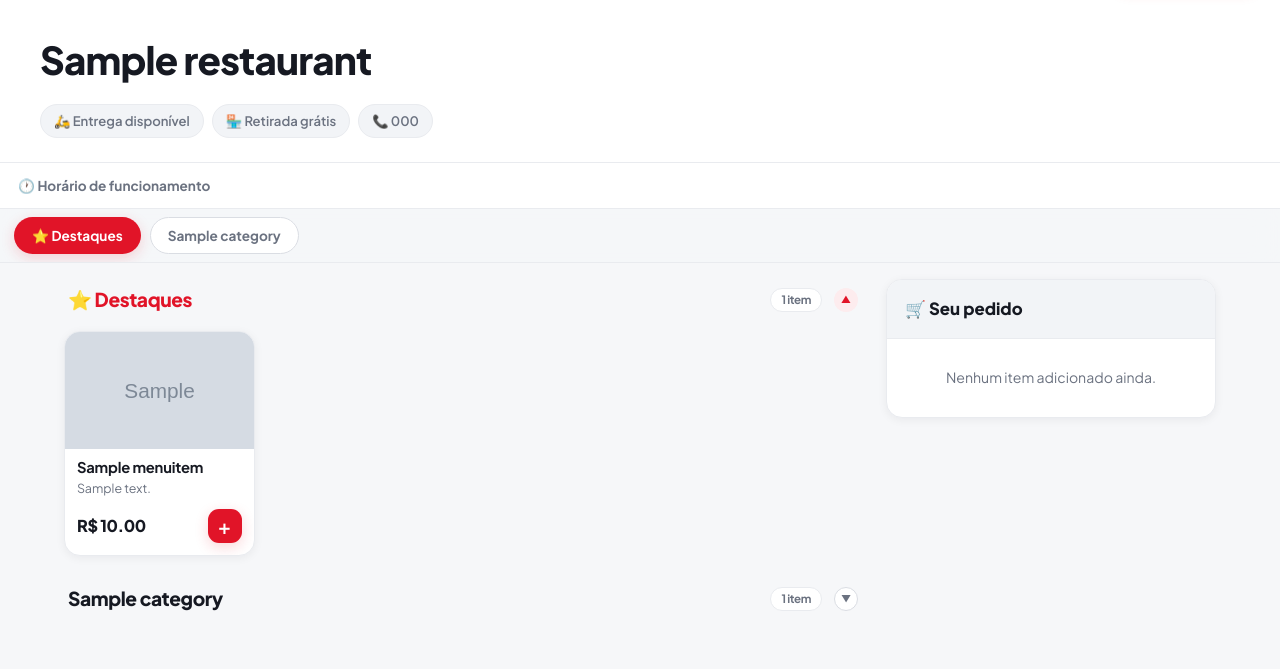
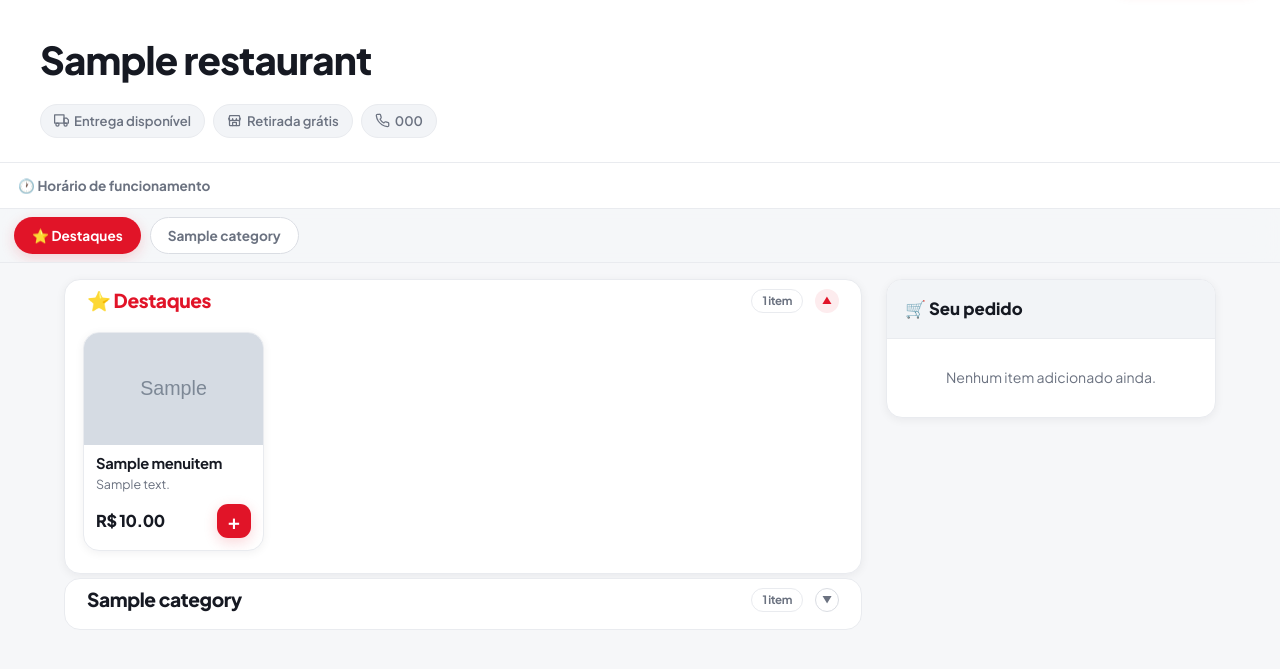
Before and after one commit to uWillianG/OnMenu, a Django app: page / in a window 1280 px wide. Shown: the part 64-733 px from the top of the page. Run offline with Django 5.2, Linux system fonts and the light colour scheme; tables that the repository leaves empty hold one stand-in row (values such as "Sample post"); grey boxes marked "Sample" are stand-in pictures.

Commit message:
Melhorias visuais

```diff
--- a/menu/management/commands/seed_menu.py
+++ b/menu/management/commands/seed_menu.py
@@ -10,12 +10,12 @@ class Command(BaseCommand):
     help = 'Cria dados de exemplo para uma hamburgueria brasileira.'
 
     def handle(self, *args, **options):
-        Restaurant.objects.exclude(slug='fabrica-hamburgueria').update(is_active=False)
+        Restaurant.objects.exclude(slug='minha-hamburgueria').update(is_active=False)
 
         restaurant, _ = Restaurant.objects.update_or_create(
-            slug='fabrica-hamburgueria',
+            slug='minha-hamburgueria',
             defaults={
-                'name': 'Fábrica Hamburgueria',
+                'name': 'Minha Hamburgueria',
                 'phone': '(41) 99999-0000',
                 'whatsapp_number': '5541999990000',
                 'address': 'Rua das Flores, 42 — Portão, Curitiba/PR',
--- a/static/css/styles.css
+++ b/static/css/styles.css
@@ -185,6 +185,9 @@ h1, h2, h3, p { overflow-wrap: anywhere; margin: 0; }
   color: var(--muted);
 }
 
+.hero-chip svg { width: 15px; height: 15px; flex-shrink: 0; }
+.hero-chip svg.chip-dot { width: 10px; height: 10px; }
+
 .hero-chip.open   { background: #ecfdf3; border-color: #c7f0d9; color: #15803d; }
 .hero-chip.closed { background: var(--primary-soft); border-color: #f7d4d8; color: var(--primary-dark); }
 
@@ -284,7 +287,17 @@ h1, h2, h3, p { overflow-wrap: anywhere; margin: 0; }
 
 /* ── Category accordion ─────────────────────────────────────── */
 .menu-section {
-  margin-bottom: 18px;
+  margin-bottom: 4px;
+  border: 1px solid var(--border);
+  border-radius: var(--radius);
+  background: var(--surface);
+  padding: 0 18px;
+  transition: border-color .15s, box-shadow .15s;
+}
+
+.menu-section[open] {
+  padding-bottom: 18px;
+  box-shadow: var(--shadow-sm);
 }
 
 .menu-section > summary {
@@ -1018,7 +1031,19 @@ h1, h2, h3, p { overflow-wrap: anywhere; margin: 0; }
   align-items: center;
   justify-content: center;
   font-size: 1.05rem;
-}
+  color: var(--muted);
+}
+
+.checkout-card-icon svg { width: 18px; height: 18px; }
+
+/* colored section-header chips (icon tint + soft matching background) */
+.checkout-card-icon.ico-amber  { color: #d97706; background: #fef3e2; }
+.checkout-card-icon.ico-blue   { color: #2563eb; background: #e8f0fe; }
+.checkout-card-icon.ico-red    { color: #e11428; background: #fdecee; }
+.checkout-card-icon.ico-violet { color: #7c3aed; background: #f1ebfd; }
+.checkout-card-icon.ico-green  { color: #059669; background: #e6f6ef; }
+.checkout-card-icon.ico-indigo { color: #4f46e5; background: #ecebfd; }
+.checkout-card-icon.ico-teal   { color: #0d9488; background: #e0f5f2; }
 
 /* selectable tiles (fulfillment / payment) */
 .select-tiles { display: grid; gap: 10px; }
@@ -1036,7 +1061,8 @@ h1, h2, h3, p { overflow-wrap: anywhere; margin: 0; }
 }
 
 .select-tile input { position: absolute; opacity: 0; pointer-events: none; }
-.select-tile-emoji { font-size: 1.3rem; line-height: 1; }
+.select-tile-emoji { display: flex; align-items: center; line-height: 1; color: var(--muted); }
+.select-tile-emoji svg { width: 22px; height: 22px; }
 .select-tile-text  { flex: 1; font-weight: 700; font-size: .95rem; }
 
 .select-tile-check {
--- a/templates/base.html
+++ b/templates/base.html
@@ -9,7 +9,7 @@
   <link rel="preconnect" href="https://fonts.googleapis.com">
   <link rel="preconnect" href="https://fonts.gstatic.com" crossorigin>
   <link href="https://fonts.googleapis.com/css2?family=Plus+Jakarta+Sans:wght@400;500;600;700;800&display=swap" rel="stylesheet">
-  <link rel="stylesheet" href="{% static 'css/styles.css' %}?v=20">
+  <link rel="stylesheet" href="{% static 'css/styles.css' %}?v=30">
 </head>
 <body>
 
--- a/templates/menu/menu_list.html
+++ b/templates/menu/menu_list.html
@@ -12,20 +12,20 @@
       <h1>{{ restaurant.name }}</h1>
       <div class="hero-chips">
         {% if restaurant.accepts_delivery %}
-          <span class="hero-chip">🛵 Entrega disponível</span>
+          <span class="hero-chip"><svg viewBox="0 0 24 24" fill="none" stroke="currentColor" stroke-width="2" stroke-linecap="round" stroke-linejoin="round"><rect x="1" y="3" width="15" height="13"/><polygon points="16 8 20 8 23 11 23 16 16 16 16 8"/><circle cx="5.5" cy="18.5" r="2.5"/><circle cx="18.5" cy="18.5" r="2.5"/></svg>Entrega disponível</span>
         {% endif %}
         {% if restaurant.accepts_pickup %}
-          <span class="hero-chip">🏪 Retirada grátis</span>
+          <span class="hero-chip"><svg viewBox="0 0 24 24" fill="none" stroke="currentColor" stroke-width="2" stroke-linecap="round" stroke-linejoin="round"><path d="M3 9l1.5-5h15L21 9"/><path d="M4 9v10a1 1 0 0 0 1 1h14a1 1 0 0 0 1-1V9"/><path d="M3 9a3 3 0 0 0 6 0 3 3 0 0 0 6 0 3 3 0 0 0 6 0"/><path d="M9 20v-5h6v5"/></svg>Retirada grátis</span>
         {% endif %}
         {% if is_open is not None %}
           {% if is_open %}
-            <span class="hero-chip open">🟢 Aberto agora</span>
+            <span class="hero-chip open"><svg class="chip-dot" viewBox="0 0 24 24"><circle cx="12" cy="12" r="6" fill="currentColor"/></svg>Aberto agora</span>
           {% else %}
-            <span class="hero-chip closed">🔴 Fechado</span>
+            <span class="hero-chip closed"><svg class="chip-dot" viewBox="0 0 24 24"><circle cx="12" cy="12" r="6" fill="currentColor"/></svg>Fechado</span>
           {% endif %}
         {% endif %}
         {% if restaurant.phone %}
-          <span class="hero-chip">📞 {{ restaurant.phone }}</span>
+          <span class="hero-chip"><svg viewBox="0 0 24 24" fill="none" stroke="currentColor" stroke-width="2" stroke-linecap="round" stroke-linejoin="round"><path d="M22 16.92v3a2 2 0 0 1-2.18 2 19.79 19.79 0 0 1-8.63-3.07 19.5 19.5 0 0 1-6-6 19.79 19.79 0 0 1-3.07-8.67A2 2 0 0 1 4.11 2h3a2 2 0 0 1 2 1.72c.127.96.361 1.903.7 2.81a2 2 0 0 1-.45 2.11L8.09 9.91a16 16 0 0 0 6 6l1.27-1.27a2 2 0 0 1 2.11-.45c.907.339 1.85.573 2.81.7A2 2 0 0 1 22 16.92z"/></svg>{{ restaurant.phone }}</span>
         {% endif %}
       </div>
     </div>
```
Also changed, not shown: templates/orders/checkout.html (+10 -10 lines).
